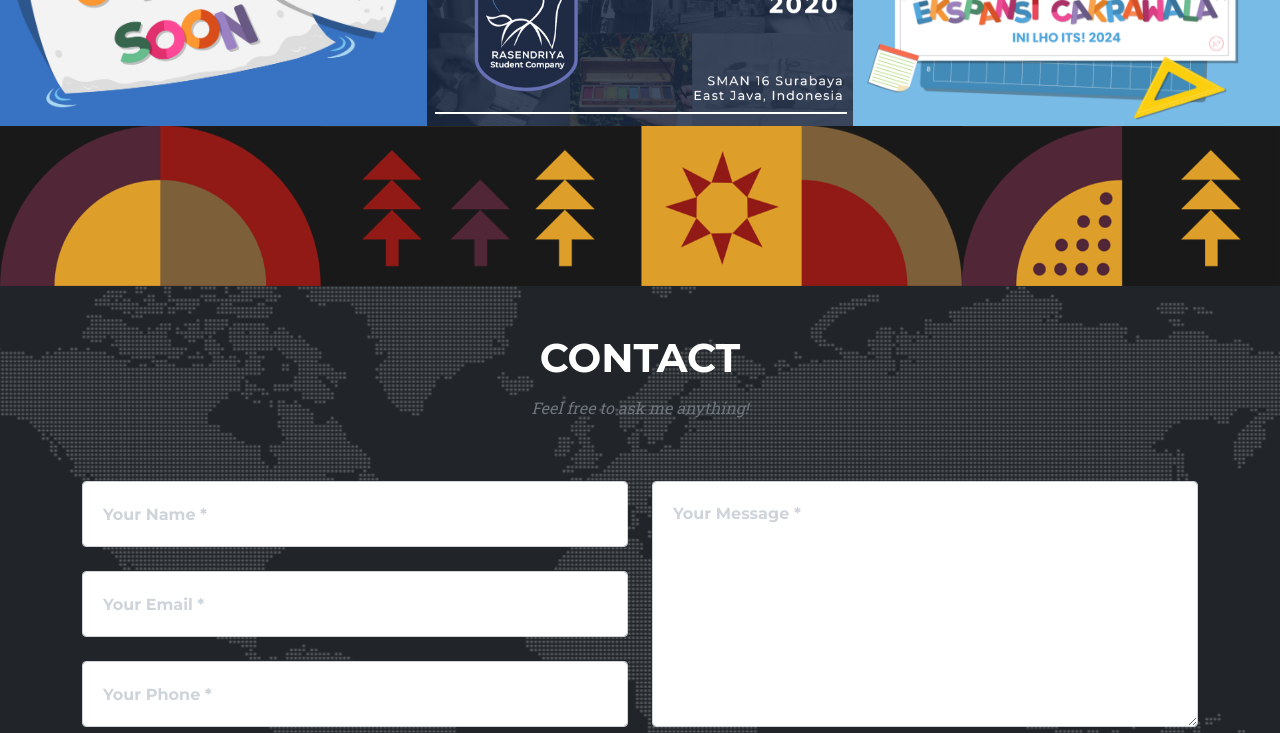
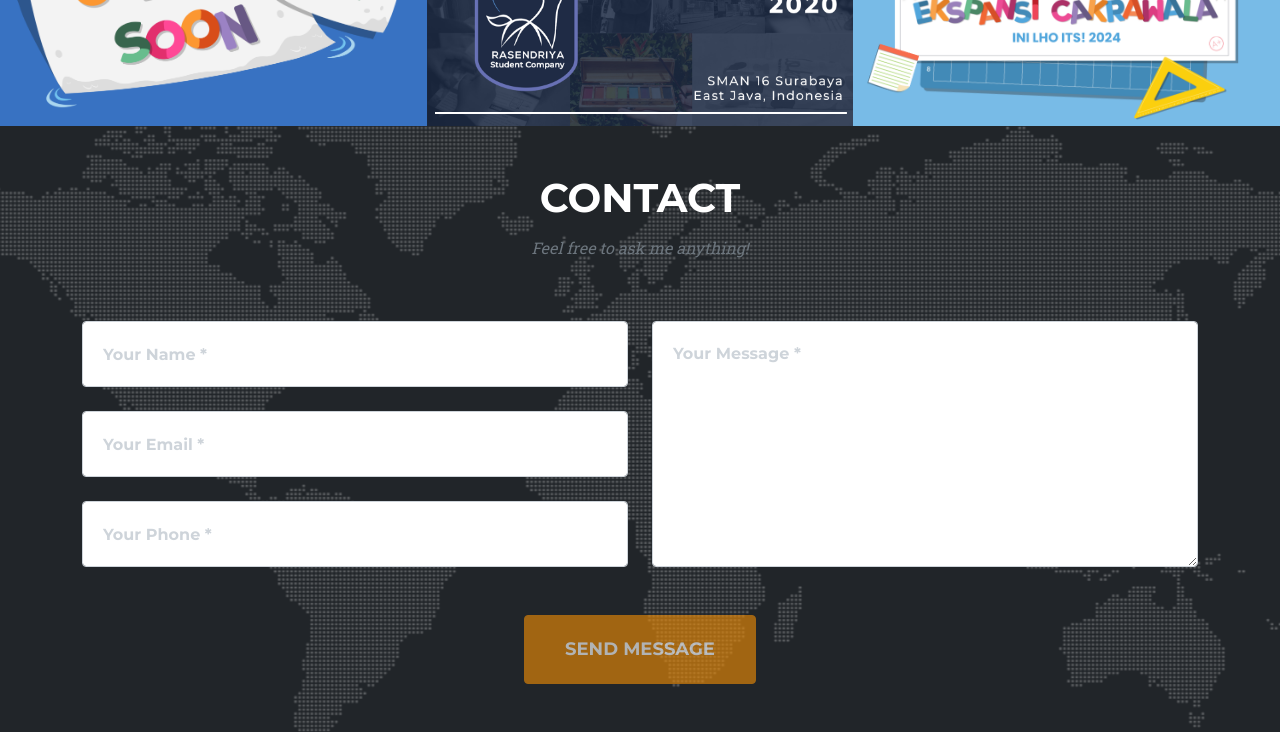
Before and after one commit to kautzarrandra/kautzarrandra.github.io, a plain HTML site: page index.html in a window 1280 px wide. Shown: the part 4740-5473 px from the top of the page. Drawn offline with nearby package versions, Linux system fonts and the light colour scheme.

Commit message:
Update index.html

```diff
--- a/index.html
+++ b/index.html
@@ -387,7 +387,6 @@
                     </div>
                 </div>
             </div>
-            <img class="img-fluid mx-lg-0" src="assets/img/motif.png">
         </div>
         <!--Contact-->
         <section class="page-section" id="contact">
```
